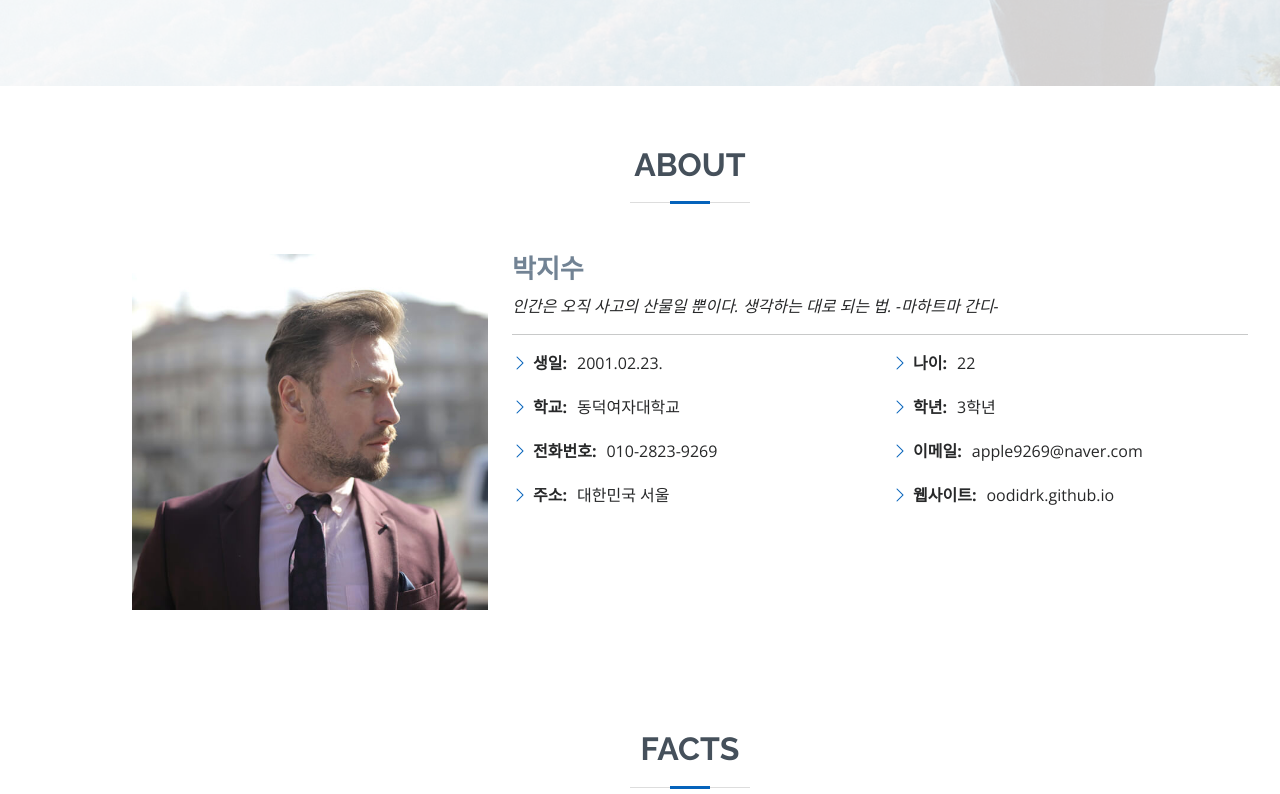
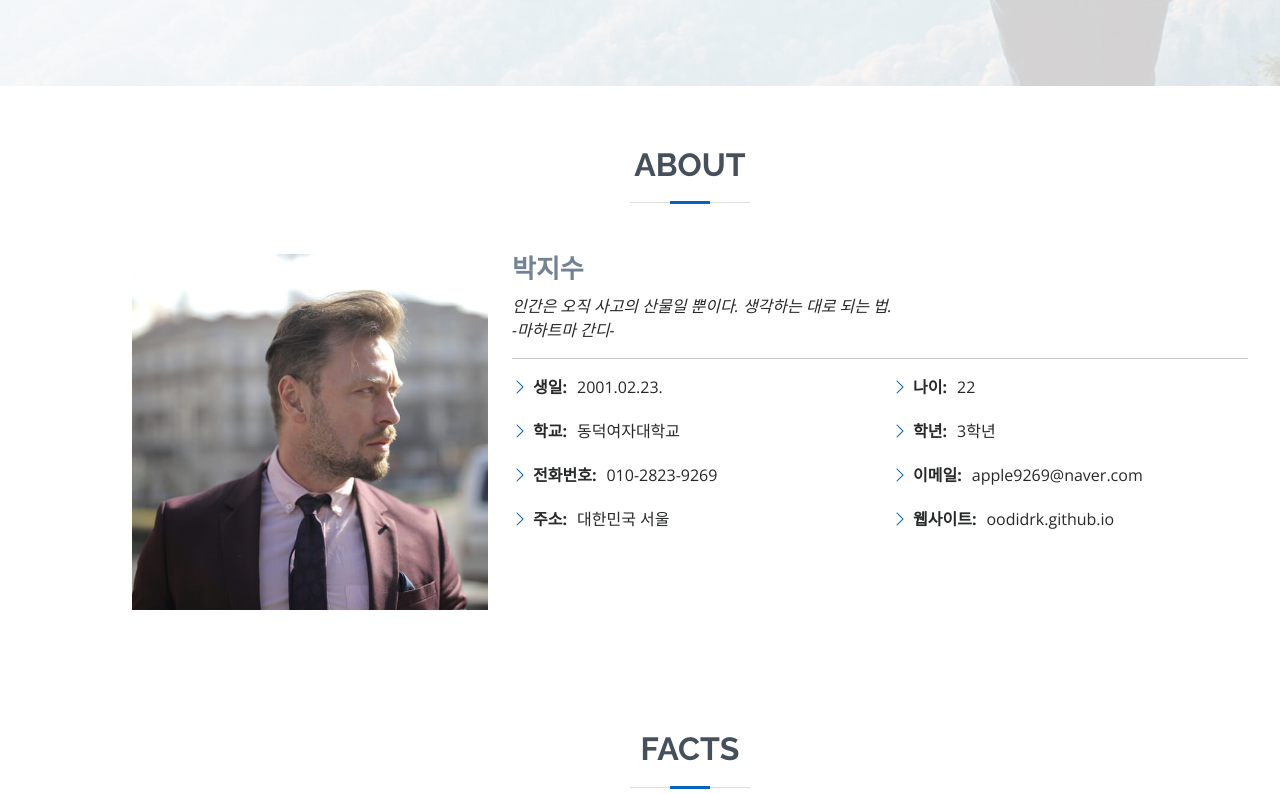
Before and after one commit to oodidrk/home, a plain HTML site: page index.html in a window 1280 px wide. Shown: the part 714-1508 px from the top of the page. Drawn offline with nearby package versions, Linux system fonts and the light colour scheme.

Commit message:
index.html

```diff
--- a/index.html
+++ b/index.html
@@ -84,7 +84,7 @@
           <div class="col-lg-8 pt-4 pt-lg-0 content">
             <h3>박지수</h3>
             <p class="fst-italic">
-              인간은 오직 사고의 산물일 뿐이다. 생각하는 대로 되는 법. -마하트마 간디-
+              인간은 오직 사고의 산물일 뿐이다. 생각하는 대로 되는 법.<br>-마하트마 간디-
             </p>
             <hr>
             <div class="row">
```
